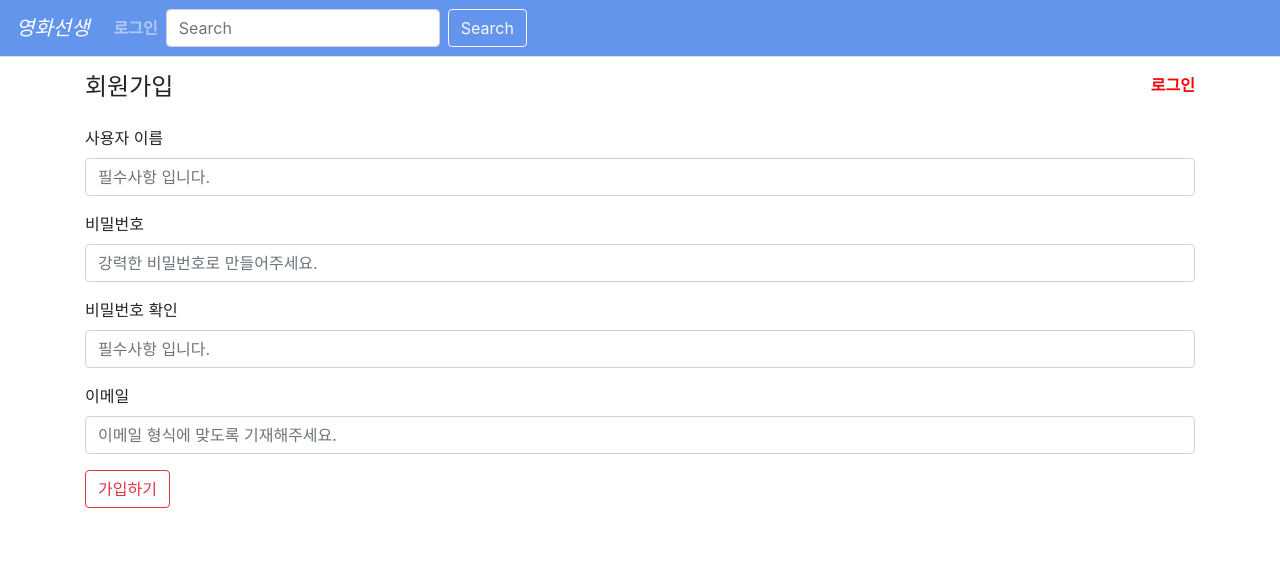
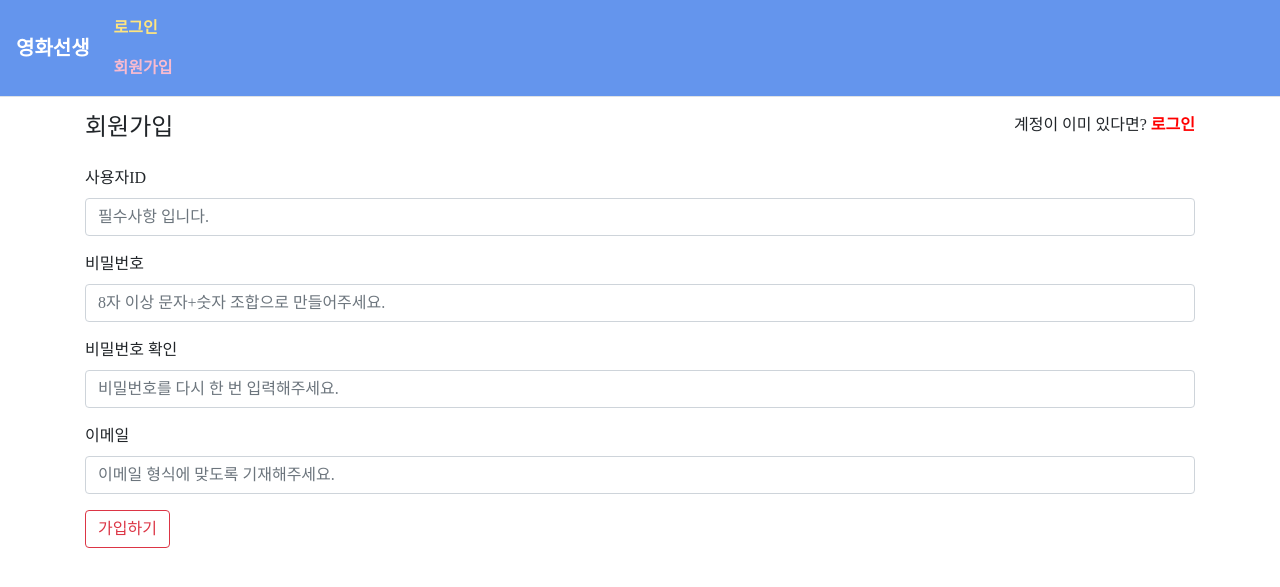
Before and after one commit to yuuuuuni/django_project_moviesite, a Django app: page /common/signup/ in a window 1280 px wide. Shown: the top 587 px of the page. Run offline with Django 3.2, Linux system fonts and the light colour scheme; some libraries are stand-ins or nearby versions; some web fonts are replaced.

Commit message:
폰트 적용 및 전체적으로 수정

```diff
--- a/static/style.css
+++ b/static/style.css
@@ -1,3 +1,24 @@
+/* 폰트 적용 : 카페24 써라운드에어 */
+@font-face {
+    font-family: 'Cafe24SsurroundAir';
+    src: url('https://cdn.jsdelivr.net/gh/projectnoonnu/noonfonts_2105_2@1.0/Cafe24SsurroundAir.woff') format('woff');
+    font-weight: normal;
+    font-style: normal;
+}
+
+/* 폰트 코드 : 강원교육모두체 */
+@font-face {
+    font-family: 'GangwonEdu_OTFBoldA';
+    src: url('https://cdn.jsdelivr.net/gh/projectnoonnu/noonfonts_2201-2@1.0/GangwonEdu_OTFBoldA.woff') format('woff');
+    font-weight: normal;
+    font-style: normal;
+}
+
+* {
+	font-family: 'Cafe24SsurroundAir';
+}
+
+
 .comment {
     border-top:dotted 1px #ddd;
     font-size:0.7em;
--- a/templates/common/signup.html
+++ b/templates/common/signup.html
@@ -6,23 +6,23 @@
             <h4>회원가입</h4>
         </div>
         <div class="col-8 text-right">
-            <span><a href="{% url 'common:login' %}" style="color:red"><b>로그인</b></a></span>
+            <span>계정이 이미 있다면? <a href="{% url 'common:login' %}" style="color:red"><b>로그인</b></a></span>
         </div>
     </div>
     <form method="post" class="post-form" action="{% url 'common:signup' %}">
         {% csrf_token %}
         {% include 'form_errors.html' %}
         <div class="form-group">
-            <label for="username">사용자 이름</label>
+            <label for="username">사용자ID</label>
             <input type="text" class="form-control" name="username" id="username" value="{{ form.username.value|default_if_none:'' }}" placeholder="필수사항 입니다.">
         </div>
         <div class="form-group">
             <label for="password1">비밀번호</label>
-            <input type="password" class="form-control" name="password1" id="password1" value="{{ form.password1.value|default_if_none:'' }}" placeholder="강력한 비밀번호로 만들어주세요.">
+            <input type="password" class="form-control" name="password1" id="password1" value="{{ form.password1.value|default_if_none:'' }}" placeholder="8자 이상 문자+숫자 조합으로 만들어주세요.">
         </div>
         <div class="form-group">
             <label for="password2">비밀번호 확인</label>
-            <input type="password" class="form-control" name="password2" id="password2" value="{{ form.password2.value|default_if_none:'' }}" placeholder="필수사항 입니다.">
+            <input type="password" class="form-control" name="password2" id="password2" value="{{ form.password2.value|default_if_none:'' }}" placeholder="비밀번호를 다시 한 번 입력해주세요.">
         </div>
         <div class="form-group">
             <label for="email">이메일</label>
--- a/templates/movie/answer_form.html
+++ b/templates/movie/answer_form.html
@@ -7,8 +7,7 @@
         {% include "form_errors.html" %}
         <div class="form-group">
             <label for="content">답변내용</label>
-            <textarea class="form-control" name="content" id="content"
-                      rows="10">{{ form.content.value|default_if_none:'' }}</textarea>
+            <textarea class="form-control" name="content" id="content" rows="10">{{ form.content.value|default_if_none:'' }}</textarea>
         </div>
         <button type="submit" class="btn btn-outline-warning">저장하기</button>
     </form>
--- a/templates/movie/comment_form.html
+++ b/templates/movie/comment_form.html
@@ -8,8 +8,7 @@
         {% include "form_errors.html" %}
         <div class="form-group">
             <label for="content">댓글내용</label>
-            <textarea class="form-control"name="content" id="content"
-                      rows="3">{{ form.content.value|default_if_none:'' }}</textarea>
+            <textarea class="form-control"name="content" id="content" rows="3">{{ form.content.value|default_if_none:'' }}</textarea>
         </div>
         <button type="submit" class="btn btn-outline-warning">저장하기</button>
     </form>
--- a/templates/movie/question_detail.html
+++ b/templates/movie/question_detail.html
@@ -179,9 +179,5 @@ $(document).ready(function(){
         }
     });
 });
-
-
-
-
 </script>
 {% endblock %}
--- a/templates/movie/question_list.html
+++ b/templates/movie/question_list.html
@@ -2,7 +2,9 @@
 {% load movie_filter %}
 {% block content %}
 
-<img src="/static/img/movieteacher3.png" class="img-fluid" alt="영화선생 이미지">
+<div class="img-fluid">
+    <img src="/static/img/movieteacher3.png" alt="영화선생 이미지" style="max-width:100%; height:auto;">
+</div>
 
 <div class="container my-3">
     <table class="table table-hover">
@@ -24,6 +26,7 @@
                 {{ question_list.paginator.count|sub:question_list.start_index|sub:forloop.counter0|add:1 }}
             </td>
             <td>
+                <!-- 추천 td 추가 -->
                 {% if question.voter.all.count > 0 %}
                 <span class="badge badge-warning px-2 py-1">{{ question.voter.all.count }}</span>
                 {% else %}
--- a/templates/navbar.html
+++ b/templates/navbar.html
@@ -1,6 +1,6 @@
 <!-- 네비게이션바 -->
 <nav class="navbar navbar-expand-lg navbar-dark border-bottom" style="background-color: #6495ED;">
-    <a class="navbar-brand" href="{% url 'movie:index' %}"><em>영화선생</em></a>
+    <a class="navbar-brand" href="{% url 'movie:index' %}" style="color:#white"><b>영화선생</b></a>
     <button class="navbar-toggler ml-auto" type="button" data-toggle="collapse" data-target="#navbarNav" aria-controls="navbarNav" aria-expanded="false" aria-label="Toggle navigation">
         <span class="navbar-toggler-icon"></span>
     </button>
@@ -8,16 +8,17 @@
         <ul class="navbar-nav">
             <li class="nav-item">
                 {% if user.is_authenticated %} <!-- 현재 사용자가 로그인 되어있는지를 판별. 로그인이 되어있다면 -->
-                <b style="color:white">{{ user.username }}님 환영해요!</b><br>
-                <a class="nav-link" href="{% url 'common:logout' %}" style="color:white"><b>로그아웃</b></a> <!-- 로그아웃 링크 표시하기 -->
+                <b style="color:#F8BBD0">{{ user.username }}님 환영해요!</b>
+                <a class="nav-link" href="{% url 'common:logout' %}" style="color:#FFE57F"><b>로그아웃</b></a> <!-- 로그아웃 링크 표시하기 -->
                 {% else %} <!-- 로그인이 되어있지 않다면 -->
-                <a class="nav-link" href="{% url 'common:login' %}" style="color:#white"><b>로그인</b></a> <!-- 로그인 링크 표시하기 -->
+                <a class="nav-link" href="{% url 'common:login' %}" style="color:#FFE57F"><b>로그인</b></a> <!-- 로그인 링크 표시하기 -->
+                <a class="nav-link" href="{% url 'common:signup' %}" style="color:#F8BBD0"><b>회원가입</b></a></span>
                 {% endif %}
             </li>
         </ul>
-        <form class="form-inline my-2 my-lg-0 right">
-            <input class="form-control mr-sm-2" type="search" placeholder="Search" aria-label="Search">
-            <button class="btn btn-outline-light my-2 my-sm-0" type="submit">Search</button>
-        </form>
+<!--        <form class="form-inline my-2 my-lg-0 right">-->
+<!--            <input class="form-control mr-sm-2" type="search" placeholder="Search" aria-label="Search">-->
+<!--            <button class="btn btn-outline-light my-2 my-sm-0" type="submit">Search</button>-->
+<!--        </form>-->
     </div>
 </nav>
```
